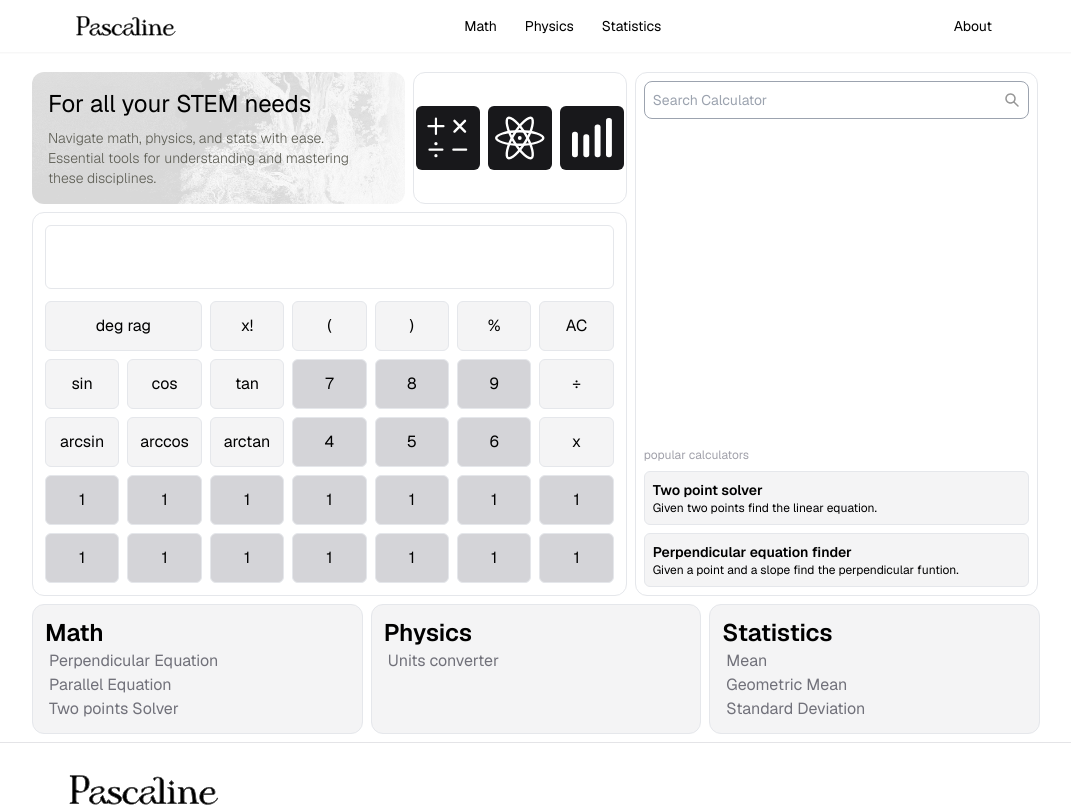
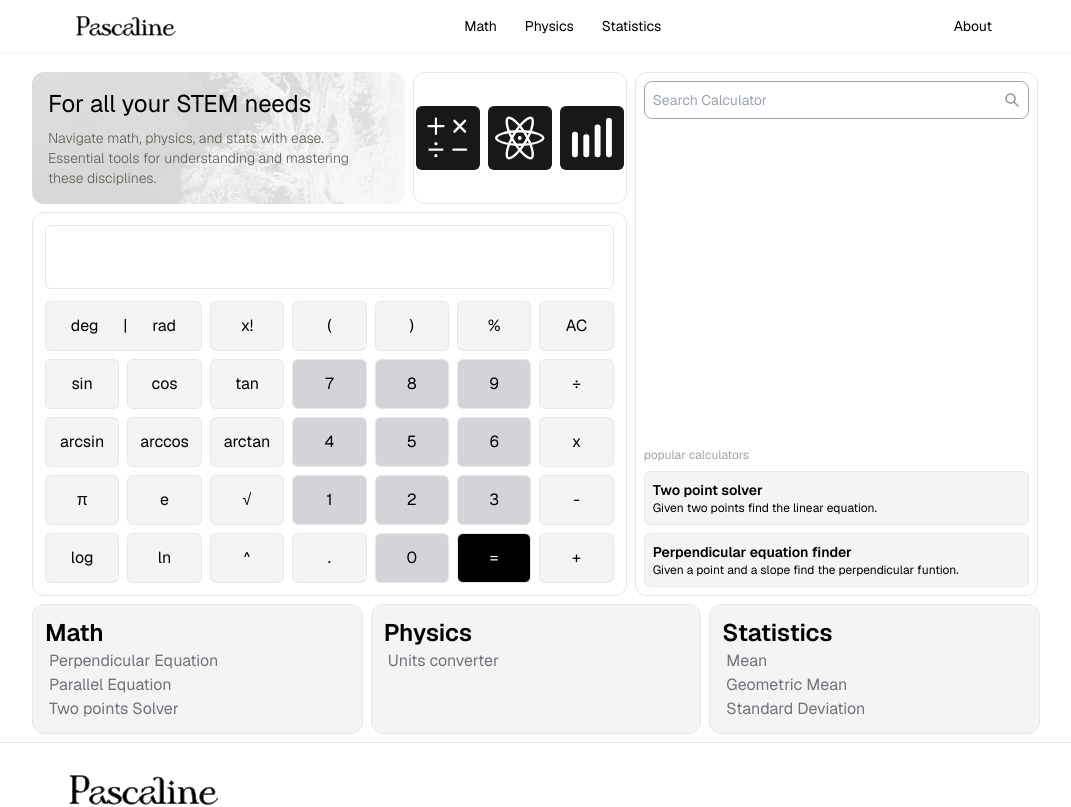
Before and after one commit to Hctor11/pascaline, a Next.js app: page / in a window 1280 px wide. Shown: the top 807 px of the page, without its empty margins (104-1175 px from the left). Built offline with nearby package versions, Linux system fonts and the light colour scheme.

Commit message:
[add] calculator buttons

```diff
--- a/components/Grid/Calculator/Calculator.tsx
+++ b/components/Grid/Calculator/Calculator.tsx
@@ -32,8 +32,10 @@ const Calculator = () => {
         />
       </div>
       <div className="w-full h-full pt-3 grid grid-cols-7 grid-rows-5 gap-2">
-        <div className="col-span-2 border bg-zinc-100 rounded-md content-center text-center">
-          <p>deg rag</p>
+        <div className="flex hover:bg-zinc-200 justify-evenly items-center col-span-2 border bg-zinc-100 rounded-md content-center text-center">
+          <button className="px-3">deg</button>
+          <p className="hover:cursor-default">|</p>
+          <button className="px-3">rad</button>
         </div>
       <CalculatorButton
           content="x!"
@@ -169,8 +171,22 @@ const Calculator = () => {
           secondHandlerFunction={handleSecondInput}
         />
         <CalculatorButton
-          content="1"
-          type="number"
+          content="π"
+          type="operator"
+          operator={operator}
+          firstHandlerFunction={handleInput}
+          secondHandlerFunction={handleSecondInput}
+        />
+        <CalculatorButton
+          content="e"
+          type="operator"
+          operator={operator}
+          firstHandlerFunction={handleInput}
+          secondHandlerFunction={handleSecondInput}
+        />
+        <CalculatorButton
+          content="√"
+          type="operator"
           operator={operator}
           firstHandlerFunction={handleInput}
           secondHandlerFunction={handleSecondInput}
@@ -183,85 +199,71 @@ const Calculator = () => {
           secondHandlerFunction={handleSecondInput}
         />
         <CalculatorButton
-          content="1"
+          content="2"
           type="number"
           operator={operator}
           firstHandlerFunction={handleInput}
           secondHandlerFunction={handleSecondInput}
         />
         <CalculatorButton
-          content="1"
+          content="3"
           type="number"
           operator={operator}
           firstHandlerFunction={handleInput}
           secondHandlerFunction={handleSecondInput}
         />
         <CalculatorButton
-          content="1"
+          content="-"
+          type="operator"
+          operator={operator}
+          firstHandlerFunction={handleInput}
+          secondHandlerFunction={handleSecondInput}
+        />
+        <CalculatorButton
+          content="log"
+          type="operator"
+          operator={operator}
+          firstHandlerFunction={handleInput}
+          secondHandlerFunction={handleSecondInput}
+        />
+        <CalculatorButton
+          content="ln"
+          type="operator"
+          operator={operator}
+          firstHandlerFunction={handleInput}
+          secondHandlerFunction={handleSecondInput}
+        />
+        <CalculatorButton
+          content="^"
+          type="operator"
+          operator={operator}
+          firstHandlerFunction={handleInput}
+          secondHandlerFunction={handleSecondInput}
+        />
+        <CalculatorButton
+          content="."
+          type="operator"
+          operator={operator}
+          firstHandlerFunction={handleInput}
+          secondHandlerFunction={handleSecondInput}
+        />
+        <CalculatorButton
+          content="0"
           type="number"
           operator={operator}
           firstHandlerFunction={handleInput}
           secondHandlerFunction={handleSecondInput}
         />
         <CalculatorButton
-          content="1"
-          type="number"
+          content="="
+          type="equal"
           operator={operator}
           firstHandlerFunction={handleInput}
           secondHandlerFunction={handleSecondInput}
         />
         <CalculatorButton
-          content="1"
-          type="number"
-          operator={operator}
-          firstHandlerFunction={handleInput}
-          secondHandlerFunction={handleSecondInput}
-        />
-        <CalculatorButton
-          content="1"
-          type="number"
-          operator={operator}
-          firstHandlerFunction={handleInput}
-          secondHandlerFunction={handleSecondInput}
-        />
-        <CalculatorButton
-          content="1"
-          type="number"
-          operator={operator}
-          firstHandlerFunction={handleInput}
-          secondHandlerFunction={handleSecondInput}
-        />
-        <CalculatorButton
-          content="1"
-          type="number"
-          operator={operator}
-          firstHandlerFunction={handleInput}
-          secondHandlerFunction={handleSecondInput}
-        />
-        <CalculatorButton
-          content="1"
-          type="number"
-          operator={operator}
-          firstHandlerFunction={handleInput}
-          secondHandlerFunction={handleSecondInput}
-        />
-        <CalculatorButton
-          content="1"
-          type="number"
-          operator={operator}
-          firstHandlerFunction={handleInput}
-          secondHandlerFunction={handleSecondInput}
-        />
-        <CalculatorButton
-          content="1"
-          type="number"
-          operator={operator}
-          firstHandlerFunction={handleInput}
-          secondHandlerFunction={handleSecondInput}
-        />
-        <CalculatorButton
-          content="1"
-          type="number"
+          content="+"
+          type="operator"
           operator={operator}
           firstHandlerFunction={handleInput}
           secondHandlerFunction={handleSecondInput}
--- a/components/Grid/Calculator/CalculatorButton.tsx
+++ b/components/Grid/Calculator/CalculatorButton.tsx
@@ -13,10 +13,10 @@ const CalculatorButton = ({ firstHandlerFunction, secondHandlerFunction, content
         type="button"
         className={` rounded-md border ${
           type == "operator"
-            ? "bg-zinc-100"
+            ? "bg-zinc-100 hover:bg-zinc-200"
             : type == "number"
-            ? "bg-zinc-300"
-            : "bg-black text-white"
+            ? "bg-zinc-300 hover:bg-zinc-400"
+            : "bg-black text-white hover:bg-zinc-800"
         }`}
         onClick={() => operator ? firstHandlerFunction(content) : secondHandlerFunction(content)}
       >
```
